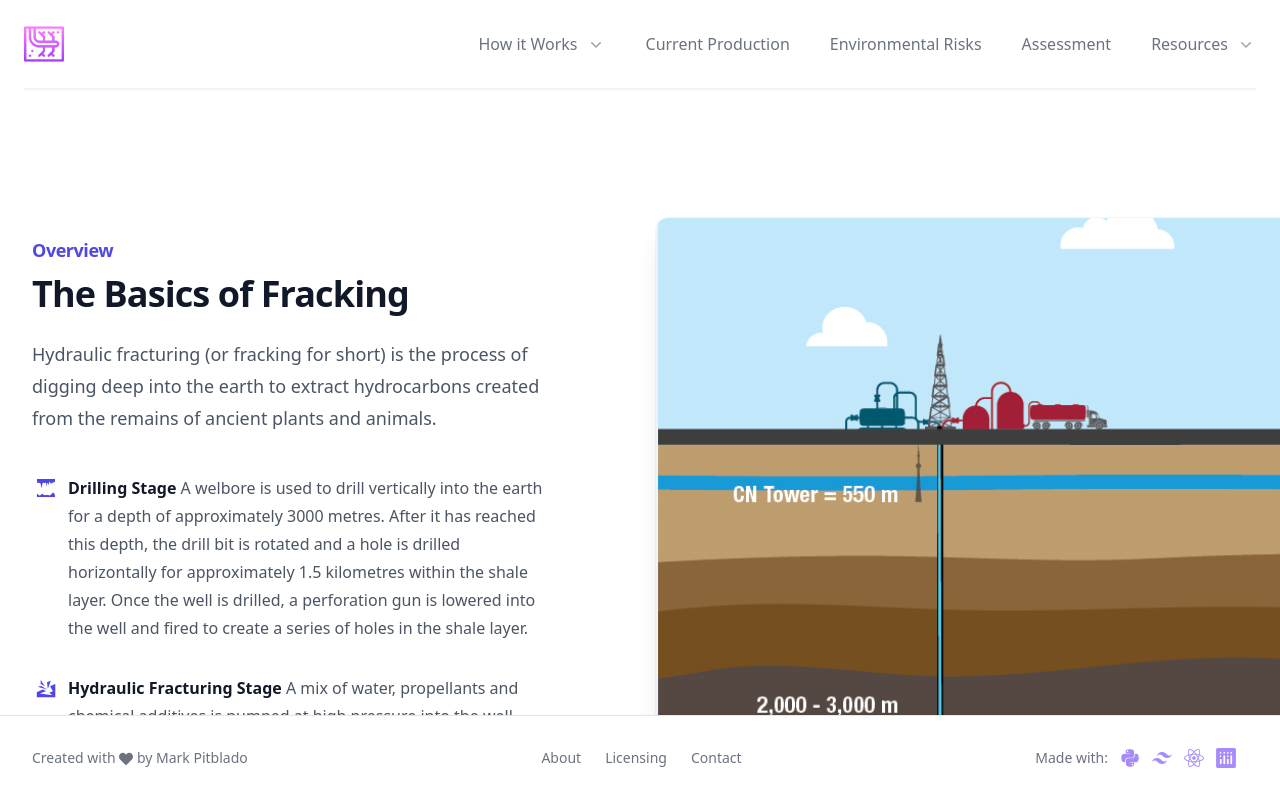
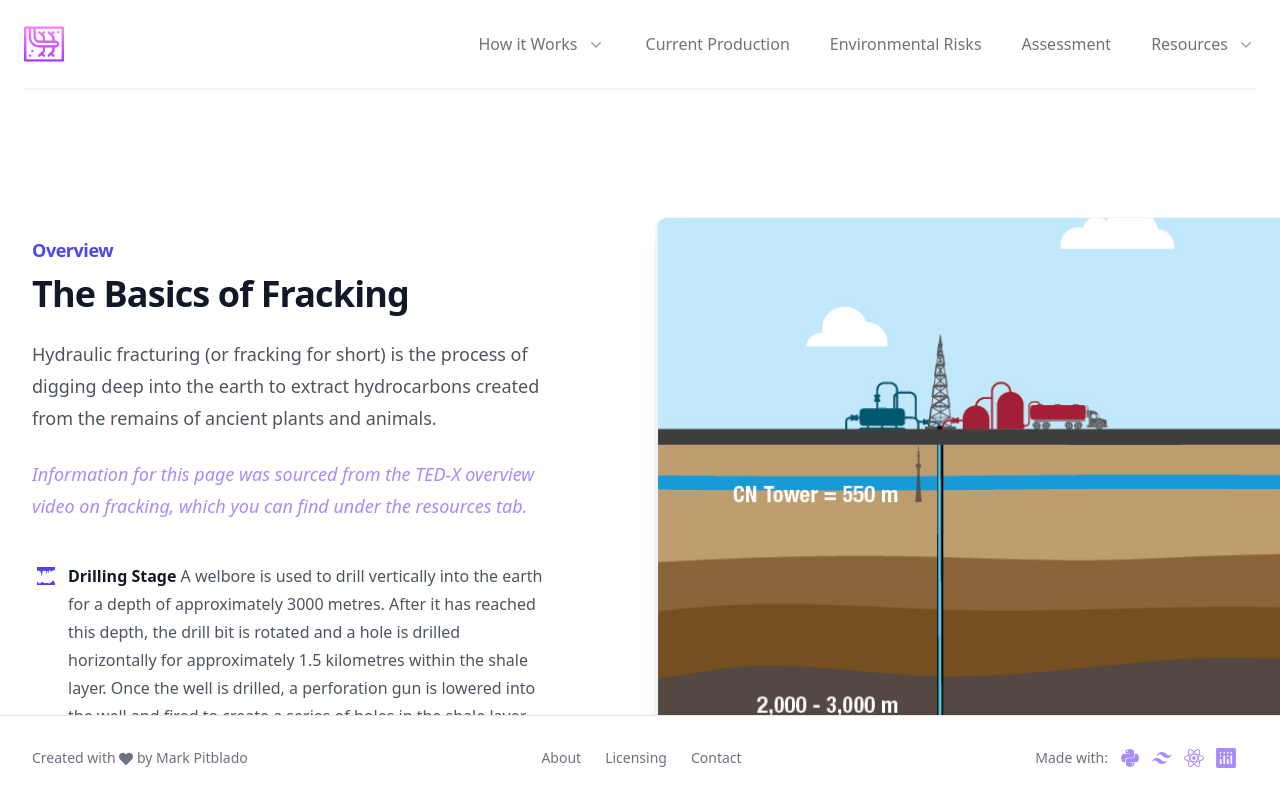
Before and after one commit to mark-pitblado/fracking_app, a React (Vite) app: page /extraction in a window 1280 px wide. Shown: the top 798 px of the page. Built offline with nearby package versions, Linux system fonts and the light colour scheme.

Commit message:
Updating TEDx citation

```diff
--- a/src/components/Extraction.jsx
+++ b/src/components/Extraction.jsx
@@ -43,6 +43,10 @@ export const Extraction = () => {
                 digging deep into the earth to extract hydrocarbons created from
                 the remains of ancient plants and animals.
               </p>
+              <p className="mt-6 text-lg leading-8 text-violet-400 italic">
+                Information for this page was sourced from the TED-X overview
+                video on fracking, which you can find under the resources tab.
+              </p>
               <dl className="mt-10 max-w-xl space-y-8 text-base leading-7 text-gray-600 lg:max-w-none">
                 {steps.map((steps) => (
                   <div key={steps.name} className="relative pl-9">
```
Also changed, not shown: 5 other files (tests, documents, lock files or other folders).
